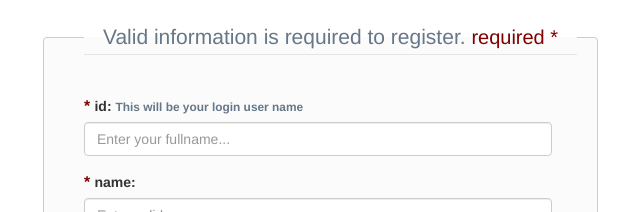
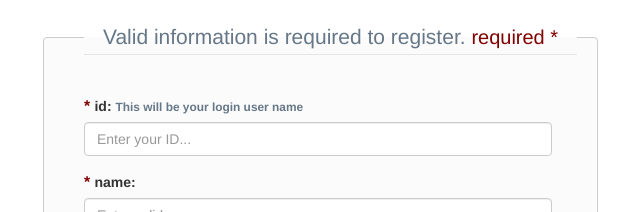
Before and after one commit to soumyadip007/Angular-Curd-Operation-with-Spring-Boot-Microservices, an Angular app: page /register in a window 1280 px wide. Shown: the top 212 px of the page, without its empty margins (27-667 px from the left). Built offline with nearby package versions, Linux system fonts and the light colour scheme.

Commit message:
registration component

```diff
--- a/src/app/registration/registration.component.html
+++ b/src/app/registration/registration.component.html
@@ -17,8 +17,8 @@
                     <div class="form-group">
                         <label for="Name"><span class="req">* </span> id: <small>This will be your login user
                                 name</small> </label>
-                        <input required type="text" [(ngModel)]="user.id" name="id" id="name"
-                            class="form-control phone" maxlength="28" placeholder="Enter your fullname..." />
+                        <input required type="text" [(ngModel)]="user.id" name="id" id="txt"
+                            class="form-control phone" maxlength="28" placeholder="Enter your ID..." />
                     </div>
 
                     <div class="form-group">
```
